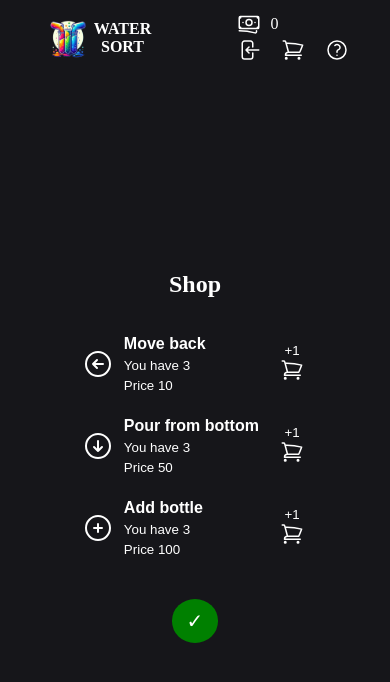
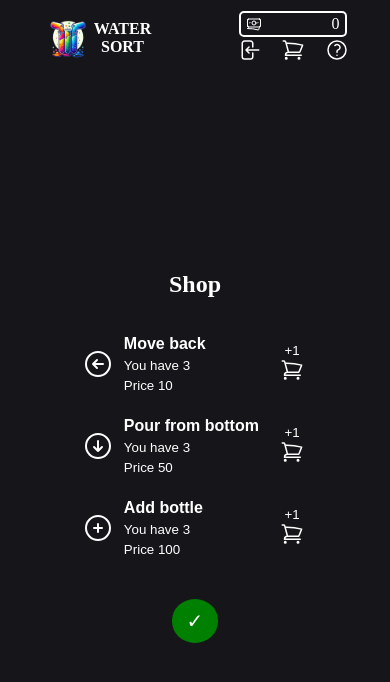
Before and after one commit to Wystov/water-sort, a React (Vite) app: page /shop in a window 390 px wide. Shown: the top 682 px of the page. Built offline with nearby package versions, Linux system fonts and the light colour scheme; no server answers.

Commit message:
feat: adaptive styles for coins component

```diff
--- a/src/components/Coins/Coins.module.scss
+++ b/src/components/Coins/Coins.module.scss
@@ -1,19 +1,26 @@
 .container {
   display: flex;
-  gap: 10px;
   align-items: center;
+  border: 2px solid white;
+  border-radius: 5px;
+  padding: 4px 10px;
+
+  @media (max-width: 700px) {
+    padding: 2px 5px;
+  }
 }
 
 .icon {
-  height: 36px;
+  height: 24px;
 
   @media (max-width: 700px) {
-    height: 24px;
+    height: 16px;
   }
 }
 
 .counter {
   width: 102px;
+  text-align: right;
 
   @media (max-width: 700px) {
     width: 78px;
```
